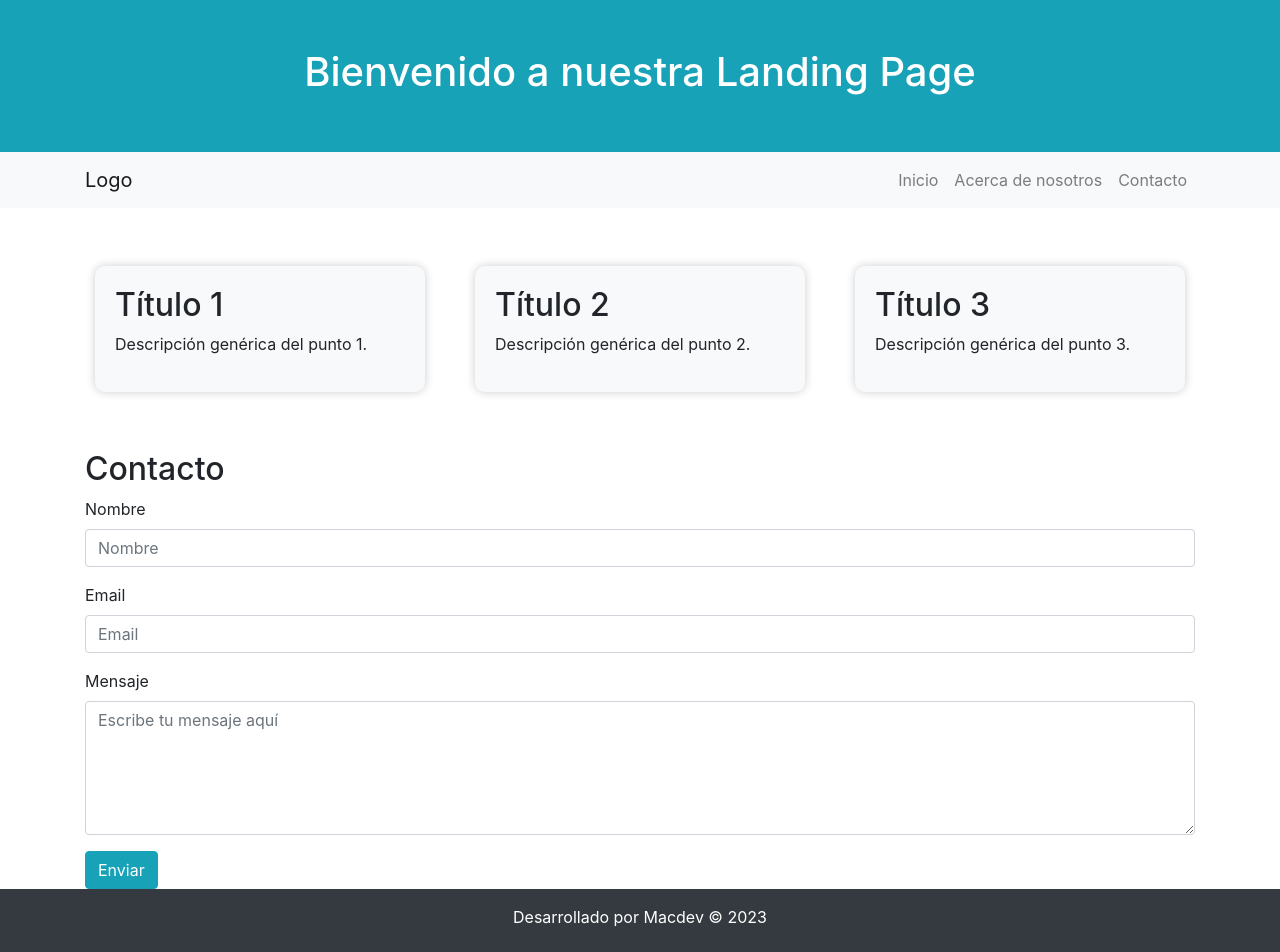
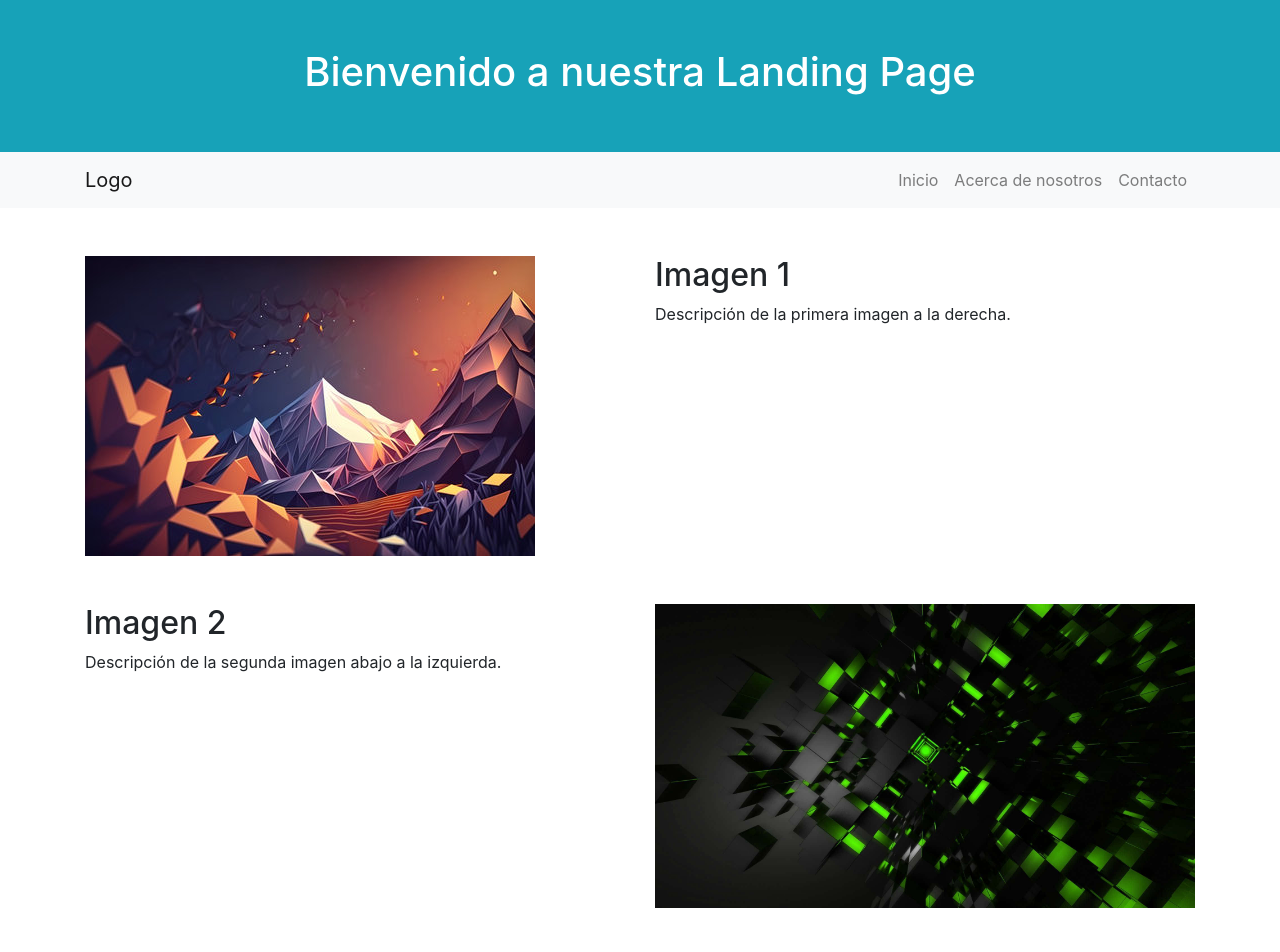
Before and after one commit to marcelowebdesigner/landing-page, a plain HTML site: page index.html in a window 1280 px wide. Shown: the top 952 px of the page. Drawn offline with nearby package versions, Linux system fonts and the light colour scheme.

Commit message:
agregar dos imagenes con descripciones

```diff
--- a/index.html
+++ b/index.html
@@ -51,6 +51,33 @@
         </div>
     </div>
 </nav>
+
+<!-- Imagen con descripción a la derecha -->
+<div class="container my-5">
+    <div class="row">
+        <div class="col-lg-6">
+            <img src="img1.jpg" class="img-fluid" alt="Imagen 1">
+        </div>
+        <div class="col-lg-6">
+            <h2>Imagen 1</h2>
+            <p>Descripción de la primera imagen a la derecha.</p>
+        </div>
+    </div>
+</div>
+
+<!-- Imagen con descripción abajo a la izquierda -->
+<div class="container my-5">
+    <div class="row">
+        <div class="col-lg-6">
+            <h2>Imagen 2</h2>
+            <p>Descripción de la segunda imagen abajo a la izquierda.</p>
+        </div>
+        <div class="col-lg-6">
+            <img src="img2.jpg" class="img-fluid" alt="Imagen 2">
+        </div>
+    </div>
+</div>
+
 
 <!-- Cards horizontales -->
 <div class="container my-5">
```
Also changed, not shown: img1.jpg (added), img2.jpg (added).
